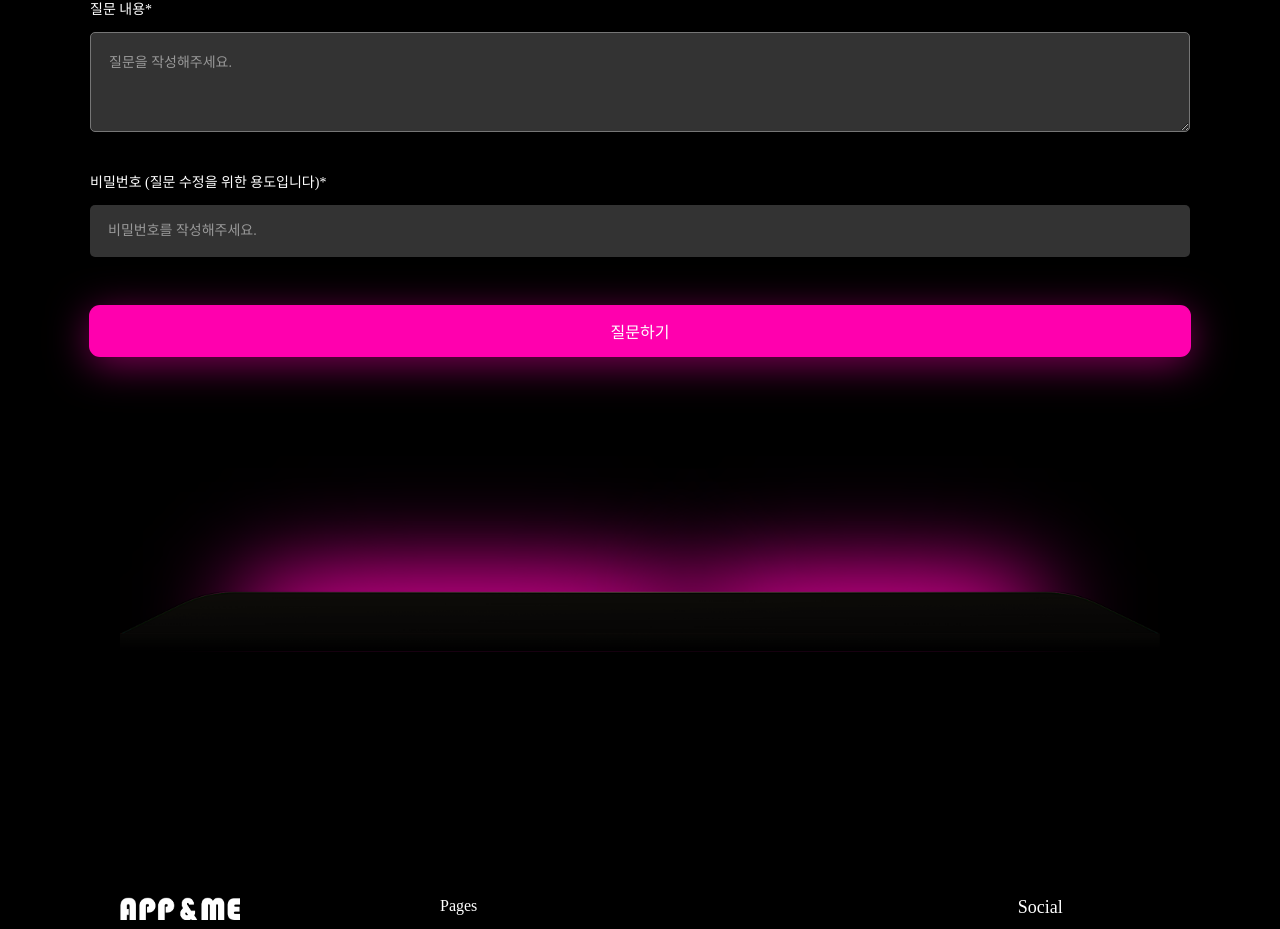
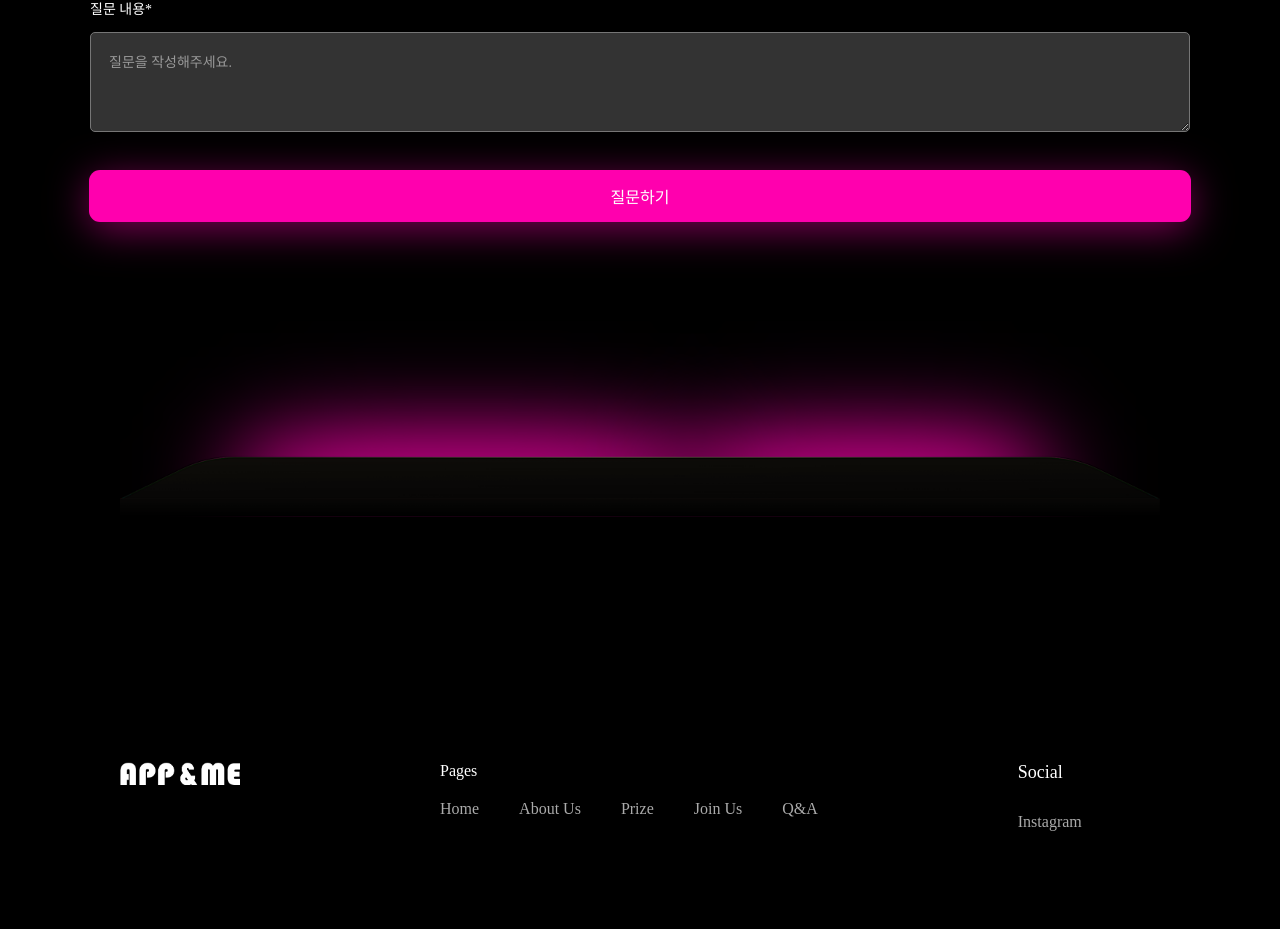
Before and after one commit to app-and-me/2025AppnMeWebsite_Client, a React (Create React App) app: page /QuestionForm in a window 1280 px wide. Shown: the part 793-1722 px from the top of the page. Built offline with nearby package versions, Linux system fonts and the light colour scheme.

Commit message:
fix : 비밀번호 필드 삭제

```diff
--- a/src/components/QnA/qForm.js
+++ b/src/components/QnA/qForm.js
@@ -5,8 +5,7 @@ import axios from "axios";
 
 export default function QForm() {
     const [formData, setFormData] = useState({
-        content: "",
-        password: "",
+        content: ""
     })
 
     const handleChange = (e) => {
@@ -46,18 +45,6 @@ export default function QForm() {
                     className={styles.questionBox}
                     required
                 />
-                <div className={styles.width}>
-                    <label className={styles.pwLabel}>비밀번호 (질문 수정을 위한 용도입니다)*</label>
-                    <input
-                        type="password"
-                        name="password"
-                        value={formData.password}
-                        placeholder="비밀번호를 작성해주세요."
-                        onChange={handleChange}
-                        className={styles.passwordBox}
-                        required
-                    />
-                </div>
                 <button type="submit" className={styles.submitButton}>질문하기</button>
             </form>
         </div>
--- a/src/pages/QnAPage.js
+++ b/src/pages/QnAPage.js
@@ -40,7 +40,7 @@ export default function QnAPage() {
             </div>
 
             <div className={styles["qnaList-container"]}>
-                <AnswerFaQList />
+
                 <FaQList addClass={styles["faq-all-container"]} />
             </div>
             <Bottom />
```
